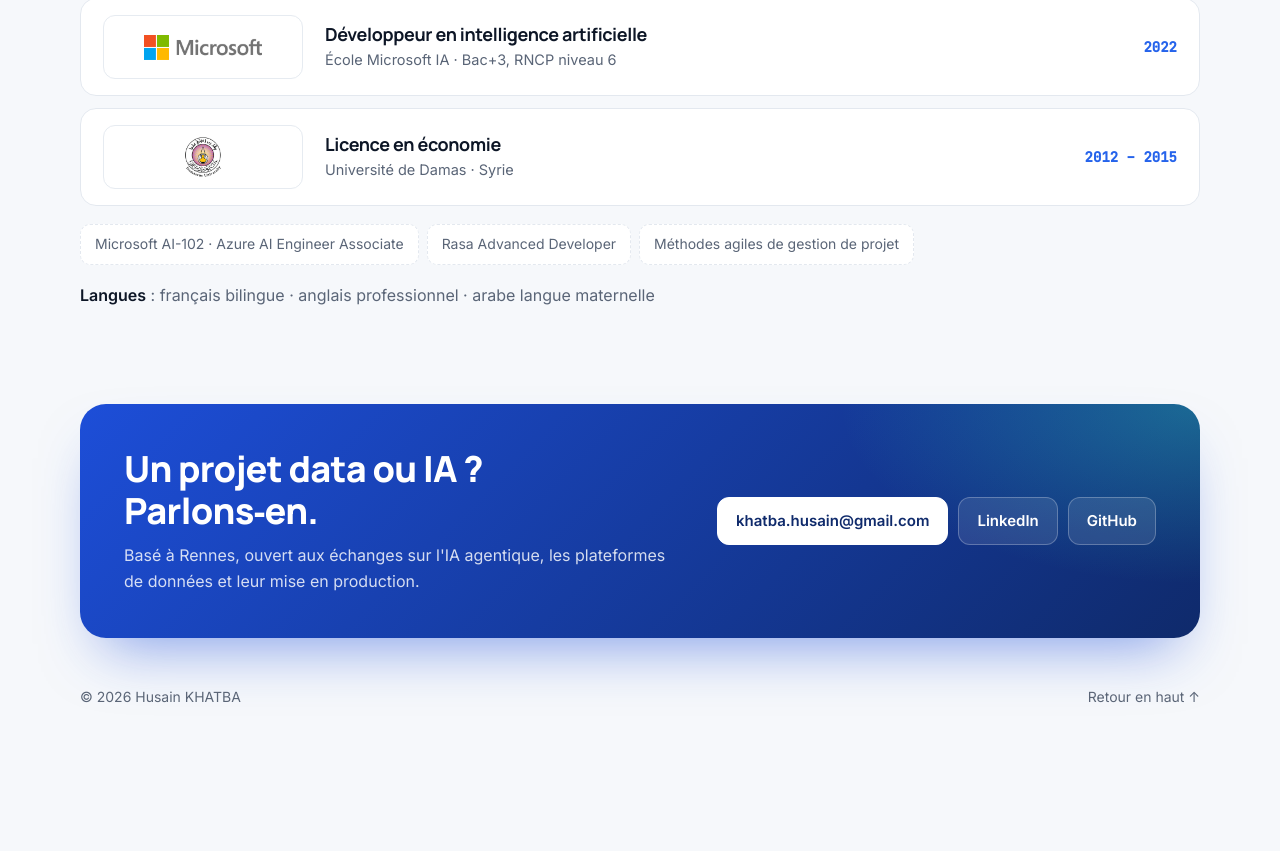
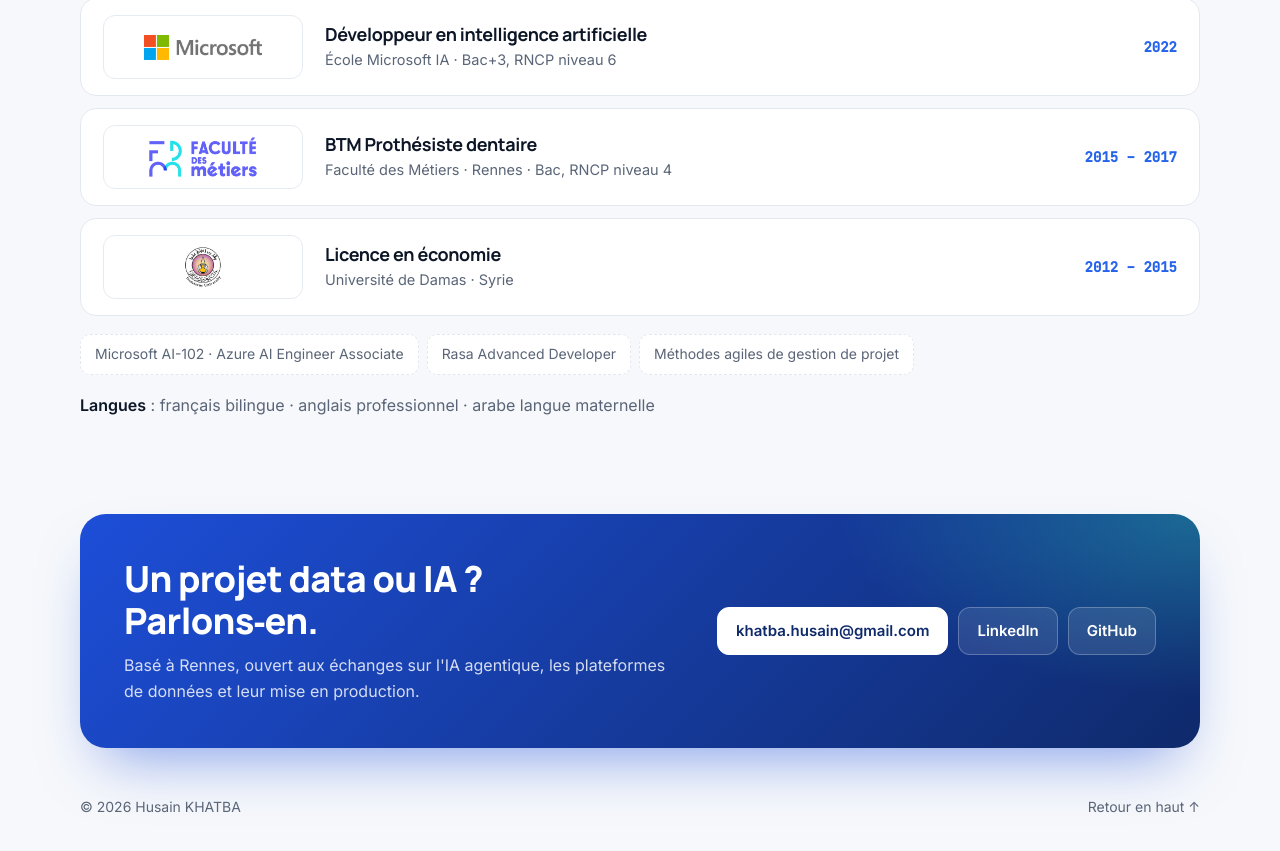
Before and after one commit to khatbahusain/portofolio, a plain HTML site: page index.html in a window 1280 px wide. Shown: the part 4576-5427 px from the top of the page. Before the commit the page ends 5325 px from the top, so only its background shows below. Drawn offline with Linux system fonts and the light colour scheme.

Commit message:
feat: add BTM Prothésiste dentaire (Faculté des Métiers, 2015 – 2017)
Co-Authored-By: Claude Opus 5.5 <noreply@anthropic.com>

```diff
--- a/index.html
+++ b/index.html
@@ -301,6 +301,11 @@
           <span class="year">2022</span>
         </div>
         <div class="edu-item reveal">
+          <div class="edu-logos"><img src="assets/logos/facmetiers.png" alt="Faculté des Métiers" /></div>
+          <div><h3><span data-l="fr">BTM Prothésiste dentaire</span><span data-l="en">Dental Technician Diploma (BTM)</span></h3><p><span data-l="fr">Faculté des Métiers · Rennes · Bac, RNCP niveau 4</span><span data-l="en">Faculté des Métiers · Rennes · RNCP level 4</span></p></div>
+          <span class="year">2015 – 2017</span>
+        </div>
+        <div class="edu-item reveal">
           <div class="edu-logos"><img src="assets/logos/damas.png" alt="Université de Damas" class="sq" /></div>
           <div><h3><span data-l="fr">Licence en économie</span><span data-l="en">Bachelor's in Economics</span></h3><p><span data-l="fr">Université de Damas · Syrie</span><span data-l="en">Damascus University · Syria</span></p></div>
           <span class="year">2012 – 2015</span>
```
Also changed, not shown: assets/logos/facmetiers.png (added), 1 other file.
